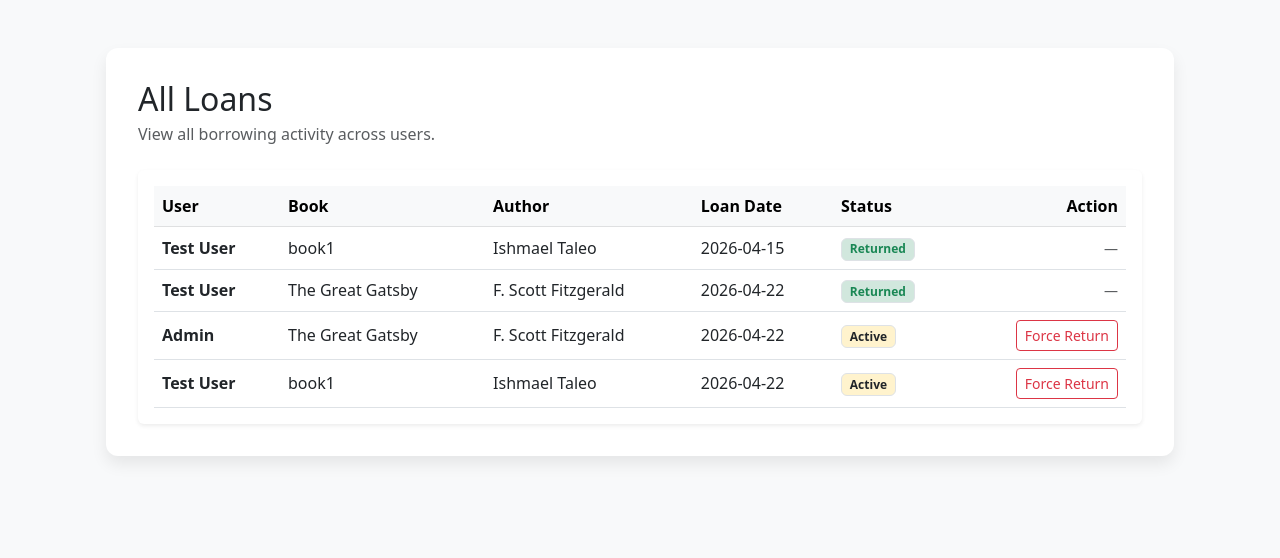
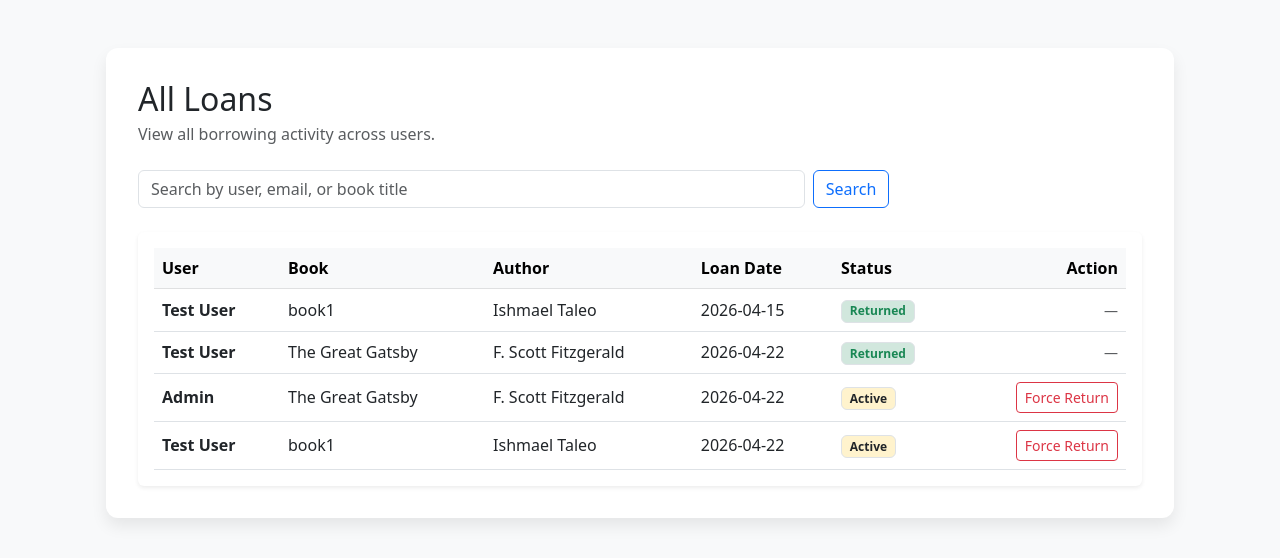
Before and after one commit to CarsonQuesada/LibrarySystem, a Flask app: template frontend/templates/admin_loans.html in a window 1280 px wide. Shown: the top 558 px of the page. Run offline with Flask 3, Linux system fonts and the light colour scheme; the template is opened without the code that fills it: values that come from a table or form of the project are taken from there, others are empty; data comes from the database, SQL or seed files in the repository.

Commit message:
Added search to manage loans feature

```diff
--- a/backend/app.py
+++ b/backend/app.py
@@ -148,7 +148,16 @@ def admin_loans():
     if not user or not user.is_librarian:
         return "Unauthorized", 403
 
-    loans = Loan.query.all()
+    q = request.args.get("q", "").strip()
+
+    if q:
+        loans = Loan.query.join(LibraryUser).join(Book).filter(
+            (LibraryUser.name.contains(q)) |
+            (LibraryUser.email.contains(q)) |
+            (Book.title.contains(q))
+        ).all()
+    else:
+        loans = Loan.query.all()
 
     return render_template("admin_loans.html", loans=loans)
 
--- a/frontend/templates/admin_loans.html
+++ b/frontend/templates/admin_loans.html
@@ -9,6 +9,21 @@
     View all borrowing activity across users.
   </p>
 </div>
+
+<form method="GET" action="/admin/loans" class="row g-2 align-items-center mb-4">
+  <div class="col-md-9 col-lg-8">
+    <input
+      type="text"
+      name="q"
+      class="form-control"
+      placeholder="Search by user, email, or book title"
+      value="{{ request.args.get('q', '') }}"
+    />
+  </div>
+  <div class="col-auto">
+    <button type="submit" class="btn btn-outline-primary">Search</button>
+  </div>
+</form>
 
 <div class="card border-0 shadow-sm">
   <div class="card-body">
```
